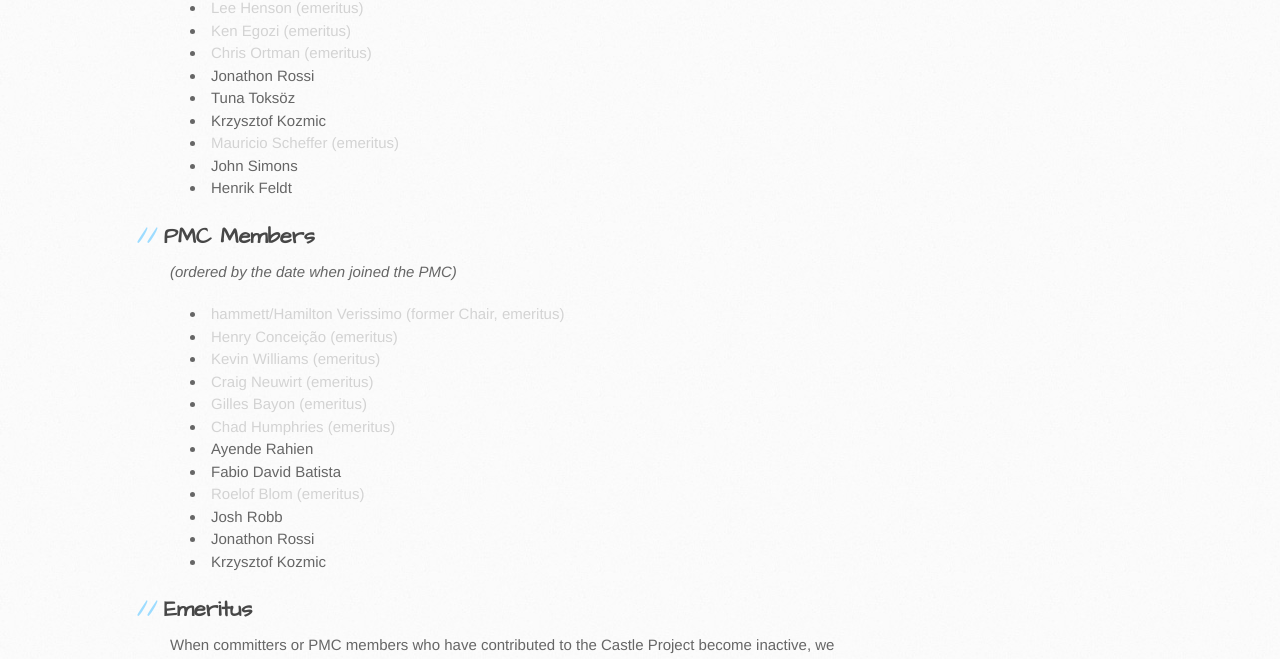
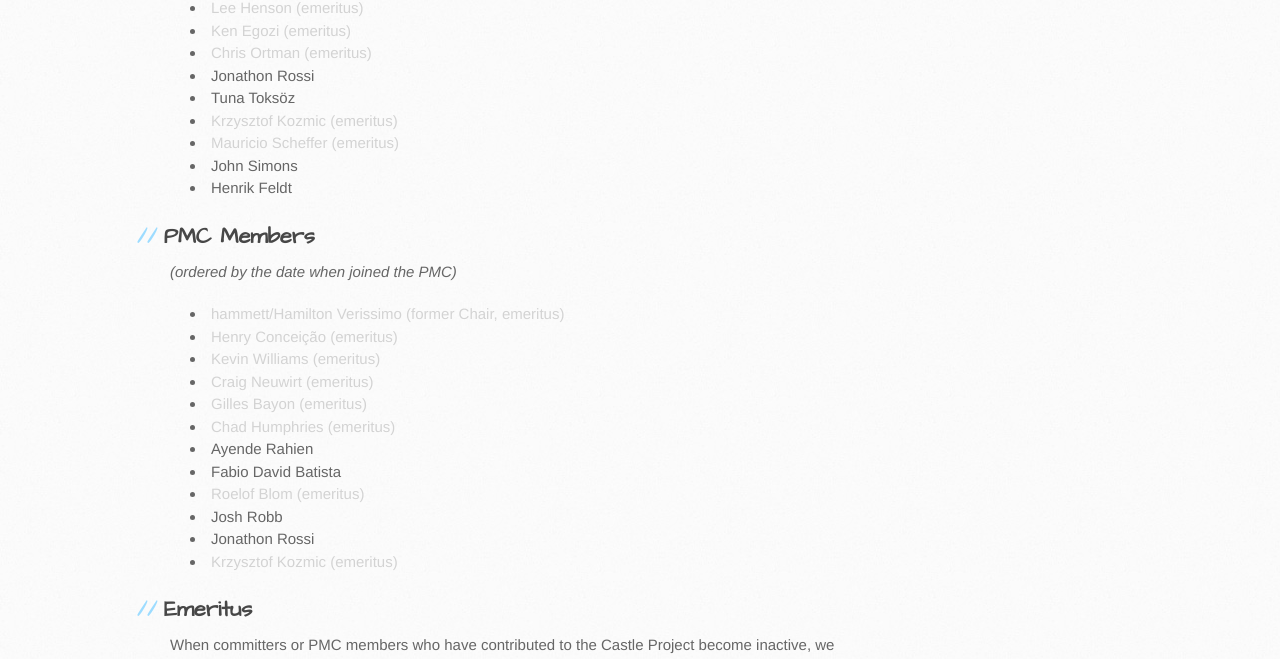
Before and after one commit to castleproject/castleproject.org, a Jekyll site: the page built from about/team.markdown, in a window 1280 px wide. Shown: the part 955-1614 px from the top of the page. Built offline with Jekyll 4.4.1, drawn with Linux system fonts in a browser that asks for light colours.

Commit message:
Mark Krzysztof Kozmic emeritus

```diff
--- a/about/team.markdown
+++ b/about/team.markdown
@@ -36,7 +36,7 @@
 * <span style="color: lightgray">Chris Ortman (emeritus)</span>
 * Jonathon Rossi
 * Tuna Toksöz
-* Krzysztof Kozmic
+* <span style="color: lightgray">Krzysztof Kozmic (emeritus)</span>
 * <span style="color: lightgray">Mauricio Scheffer (emeritus)</span>
 * John Simons
 * Henrik Feldt
@@ -55,7 +55,7 @@
 * <span style="color: lightgray">Roelof Blom (emeritus)</span>
 * Josh Robb
 * Jonathon Rossi
-* Krzysztof Kozmic
+* <span style="color: lightgray">Krzysztof Kozmic (emeritus)</span>
 
 ## Emeritus
 When committers or PMC members who have contributed to the Castle Project become inactive, we want to make sure that we acknowledge their contributions. A committer or PMC member may be placed on emeritus status, this is an honorary position for those who were formerly active in the community but have retired from the Castle Project. These committers do not have commit access to the repositories and these PMC members do not having a binding PMC vote ([&sect;4.2 Emeritus Members](https://www.apache.org/foundation/bylaws.html)).
```
